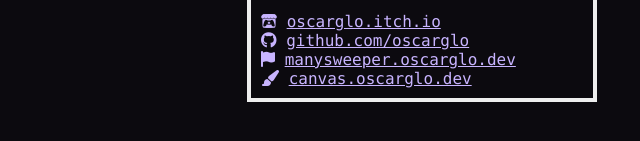
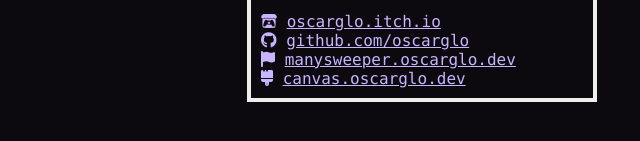
Before and after one commit to OscarGlo/oscarglo, a website: page public/index.html in a window 1280 px wide. Shown: the part 473-614 px from the top of the page, 218-858 px from the left. Drawn offline with Linux system fonts and the light colour scheme; a web font is replaced by a local one.

Commit message:
✨ Canvas link icon

```diff
--- a/public/index.html
+++ b/public/index.html
@@ -43,7 +43,7 @@
                 </li>
                 <li>
                     <a href="https://canvas.oscarglo.dev">
-                        <i class="fa-solid fa-paintbrush"></i>
+                        <i class="fa-solid fa-brush"></i>
                         <span>canvas.oscarglo.dev</span>
                     </a>
                 </li>
```
